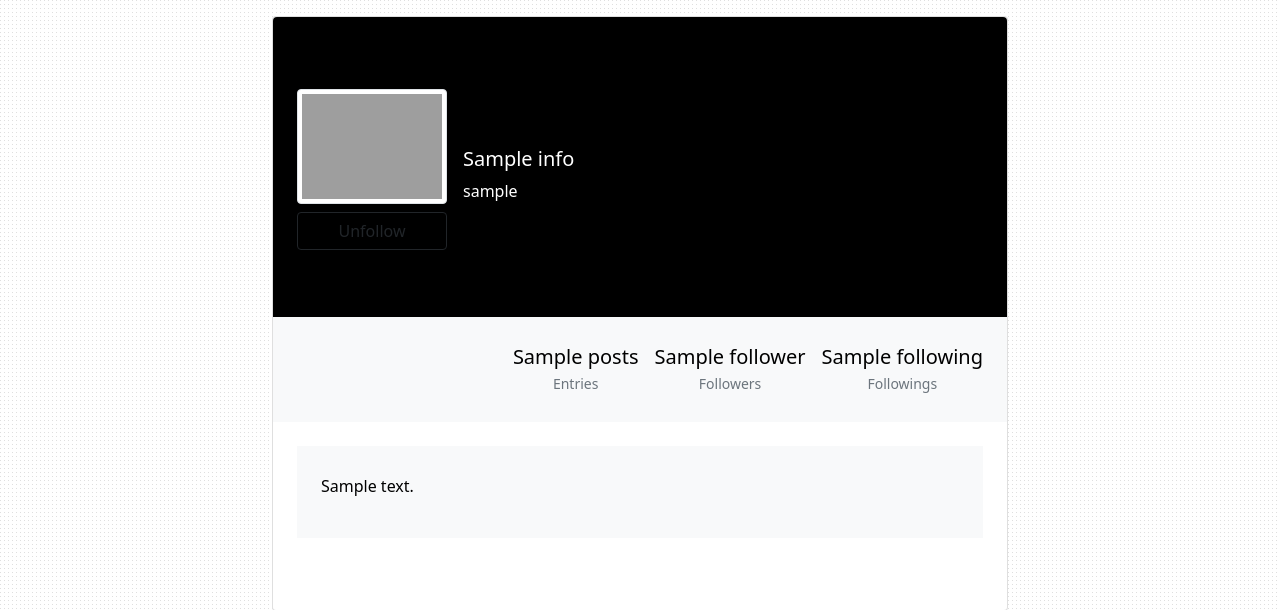
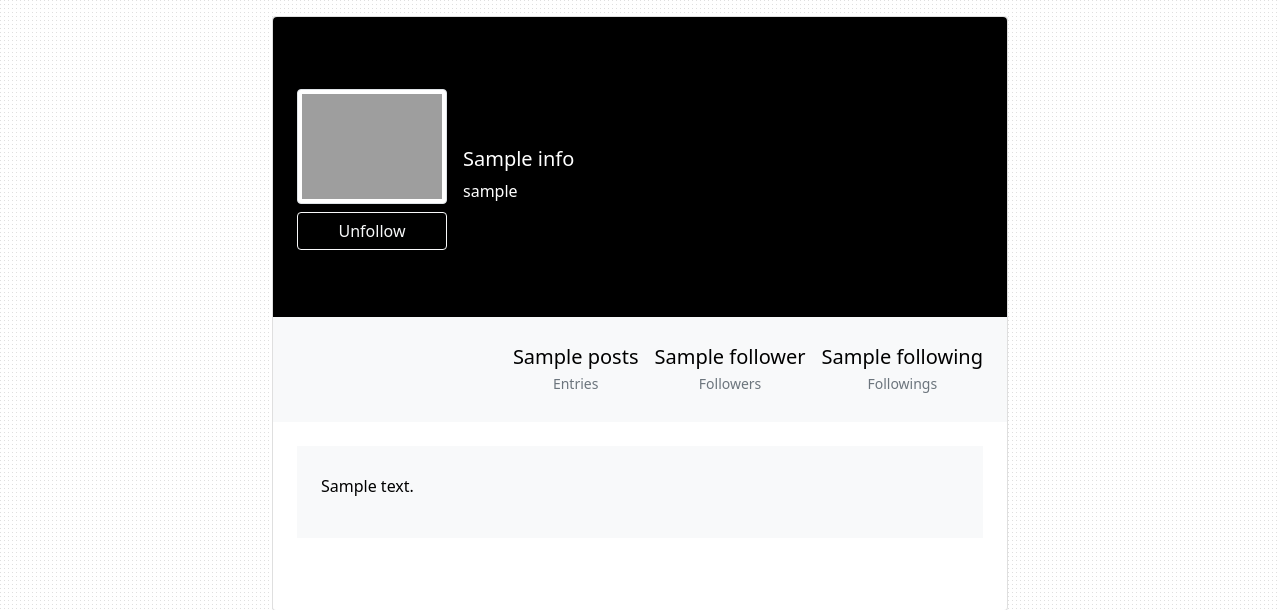
Before and after one commit to monees007/BlogLite, a Flask app: template templates/user.html in a window 1280 px wide. Shown: the part 56-666 px from the top of the page. Run offline with Flask 2, Linux system fonts and the light colour scheme; the template is opened without the code that fills it: most values are stand-ins (such as "Sample title", 1, 10 or a date in 2020); form fields are guessed from the names that the template uses; grey boxes are pictures that could not be loaded.

Commit message:
minor reactivity adjustments

```diff
--- a/static/js/user.js
+++ b/static/js/user.js
@@ -1,4 +1,4 @@
-async function list_users(func, email) {
+ async function list_users(func, email) {
     let children = document.getElementById('user_list_children');
     let container = document.getElementById('userlist');
     let label = document.getElementById('userlistLabel')
@@ -94,7 +94,7 @@ async function search_users() {
         let is_Following = await fetch('/api/user/is_following?email=' + users_list[c]['email'], {method: 'PATCH'}).then((response) => response.json()).then((data) => data)
         loaded += `
             <div class="me-2 d-flex justify-content-between align-items-center">
-            <div class="d-flex flex-start align-items-center">
+            <div  class="d-flex flex-start align-items-center">
                                 <img class="rounded-circle shadow-1-strong me-3"
                                      src="${users_list[c]['profile_pic']}"
                                      alt="avatar" width="60"
@@ -102,7 +102,7 @@ async function search_users() {
                                 <div>
 
                                     <h6 onclick="location.href='/user/${users_list[c]['username']}'" class="fw-bold text-primary mb-1">${users_list[c]['name']}</h6>
-                                    <p class="text-muted small mb-0">
+                                    <p style="max-width: 165px; overflow: hidden" class="text-muted small mb-0 " >
                                         ${users_list[c]['username']} - ${users_list[c]['email']}
                                     </p>
                                 </div></div>
--- a/templates/base.html
+++ b/templates/base.html
@@ -80,6 +80,9 @@
             }
             .editorx{
                 min-width: 0;
+            }
+            .wmd-button-row {
+                overflow: scroll;
             }
         }
     </style>
--- a/templates/user.html
+++ b/templates/user.html
@@ -36,20 +36,20 @@
                                      alt="Generic placeholder image" class="img-fluid img-thumbnail mt-4 mb-2"
                                      style="width: 150px; z-index: 1">
                                 {% if rw %}
-                                    <button type="button" class="btn btn-outline-dark" data-bs-toggle="modal"
+                                    <button type="button" class="btn btn-outline-light" data-bs-toggle="modal"
                                             data-bs-target="#edit_profile_modal" data-mdb-ripple-color="light"
                                             style="z-index: 1;">
                                         Organise
                                     </button>
                                 {% elif follower %}
                                     <button onclick="follow(this,'{{ info['email'] }}')" type="button"
-                                            class="btn btn-outline-dark" data-mdb-ripple-color="light"
+                                            class="btn btn-outline-light" data-mdb-ripple-color="light"
                                             style="z-index: 1;">
                                         Unfollow
                                     </button>
                                 {% else %}
                                     <button onclick="follow(this,'{{ info['email'] }}')" type="button"
-                                            class="btn btn-outline-dark"
+                                            class="btn btn-outline-light"
                                             data-mdb-ripple-color="light"
                                             style="z-index: 1;">
                                         Follow
@@ -281,21 +281,21 @@
                                         </div>
                                     </div>
                                     <div class="row mb-3">
-                                        <button type="button" class="btn btn-outline-dark"
+                                        <button type="button" class="btn btn-dark"
                                                 onclick="location.href='/cred'" data-mdb-ripple-color="dark"
                                                 style="z-index: 1;">
                                             Get API Credentials
                                         </button>
                                     </div>
                                     <div class="row mb-3">
-                                        <button type="button" class="btn btn-outline-warning"
+                                        <button type="button" class="btn btn-warning"
                                                 onclick="location.href='/export'" data-mdb-ripple-color="dark"
                                                 style="z-index: 1;">
                                             Export User Data
                                         </button>
                                     </div>
                                     <div class="row mb-3">
-                                        <button type="button" class="btn btn-outline-danger"
+                                        <button type="button" class="btn btn-danger"
                                                 data-mdb-ripple-color="dark"
                                                 style="z-index: 1;"
                                                 data-bs-target="#ConfirmationModal2" data-bs-toggle="modal">
```
